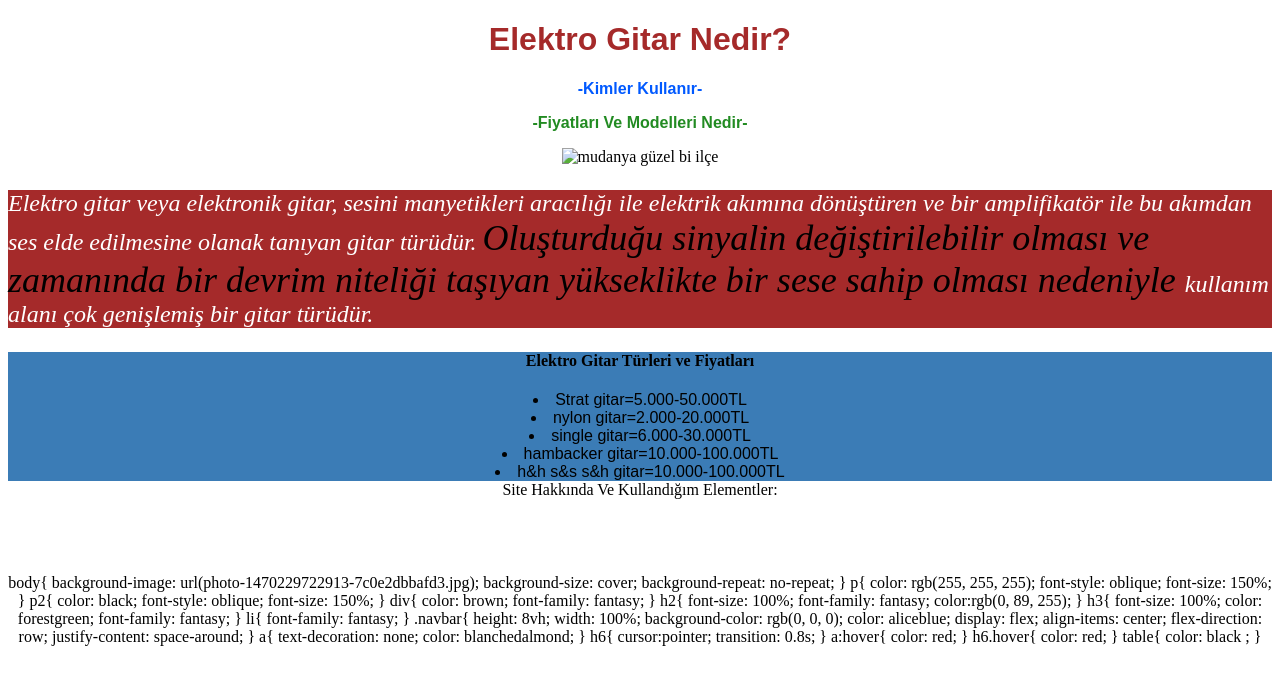
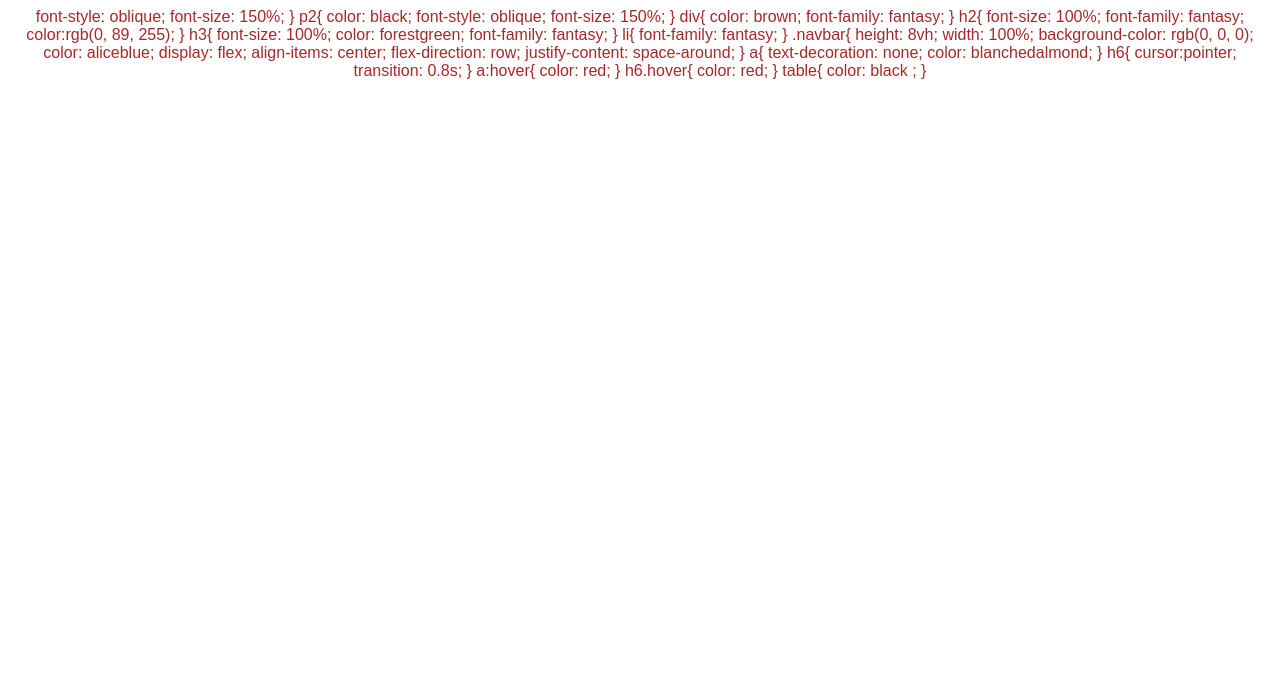
Before and after one commit to yusufmowz/yusufmowz.github.io, a plain HTML site: page index.html in a window 1280 px wide. Drawn offline with Linux system fonts and the light colour scheme; files that its build step writes are made by us from their sources.

Commit message:
Update index.html

```diff
--- a/index.html
+++ b/index.html
@@ -19,50 +19,7 @@
     </nav>
     <center>
         <div>
-            <h1>Elektro Gitar Nedir?</h1>
-        </div>
-        <h2>-Kimler Kullanır-</h2>
-        <h3>-Fiyatları Ve Modelleri Nedir-</h3>
 
-
-        <img src="pngwing.com.png" alt="mudanya güzel bi ilçe" width="200" height="400">
-    </center>
-    <table>
-        <p style="background-color: brown;">
-            Elektro gitar veya elektronik gitar, sesini manyetikleri aracılığı ile elektrik akımına dönüştüren ve bir
-            amplifikatör ile bu akımdan ses elde edilmesine olanak tanıyan gitar türüdür.
-            <p2>
-                Oluşturduğu sinyalin değiştirilebilir olması ve zamanında bir devrim niteliği taşıyan yükseklikte bir
-                sese
-                sahip olması nedeniyle
-            </p2>
-            kullanım alanı çok genişlemiş bir gitar türüdür.
-        </p>
-        <center>
-            <footer style="background-color: rgb(59, 124, 182);">
-            <h4 id="e1">Elektro Gitar Türleri ve Fiyatları</h4>
-            <li>Strat gitar=5.000-50.000TL</li>
-            <li>nylon gitar=2.000-20.000TL</li>
-            <li>single gitar=6.000-30.000TL</li>
-            <li>hambacker gitar=10.000-100.000TL</li>
-            <li>h&h s&s s&h gitar=10.000-100.000TL</li>
-        </footer>
-        <h10>
-            Site Hakkında Ve Kullandığım Elementler:
-         </h10>
-         <p>Kullandığım Kaynaklar</p>
-
-
-</body>
-
-</html>
-            body{
- background-image: url(photo-1470229722913-7c0e2dbbafd3.jpg);
- background-size: cover;
- background-repeat: no-repeat;
-}
-p{
-    color: rgb(255, 255, 255);
     font-style: oblique;
     font-size: 150%;
 }
```
